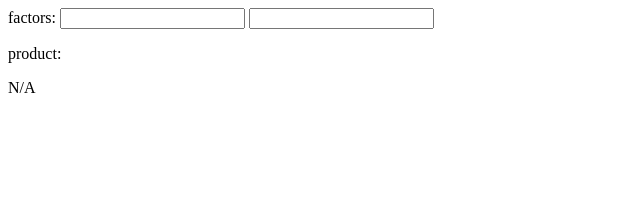
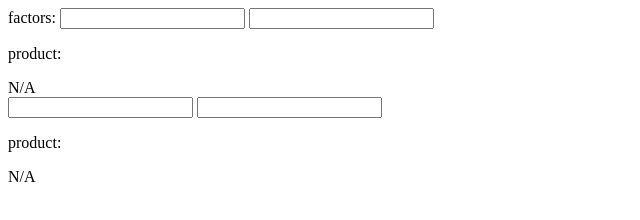
Before and after one commit to Claadam/review, a plain HTML site: page index.html in a window 1280 px wide. Shown: the whole page, without its empty margins (0-640 px from the left). Drawn offline with nearby package versions, Linux system fonts and the light colour scheme.

Commit message:
Classadoo autocommit

```diff
--- a/index.html
+++ b/index.html
@@ -13,6 +13,14 @@
     <div id="product">
       N/A
     </div>
+    <input type="text" id="addthing-one" class="add">
+    <input type="text" id="addthing-two" class="add">
+    <p>
+      product:
+    </p>
+    <div id="sum">
+      N/A
+    </div>
     <script src="script.js"></script>
   </body>
 </html>
--- a/script.js
+++ b/script.js
@@ -3,15 +3,14 @@ var a = $("#factor-one")
 var b = $("#factor-two")
 var product = $("#product")
 var input = $(".input")
-console.log(a.val())
-console.log(a.val())
+var x
 
 
 
 function multiplication (arg1,arg2) {
   console.log("called")
  var c = arg1*arg2
- console.log(")
+ console.log(arg1)
  product.html(c)
 }
 
```
